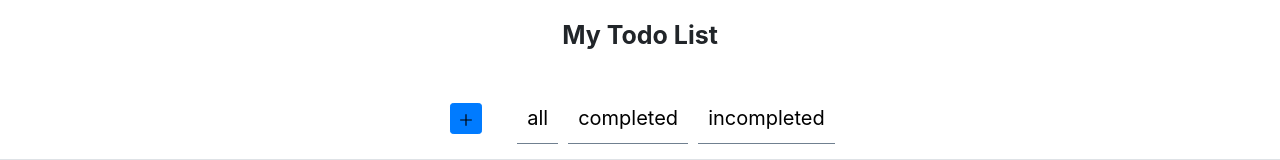
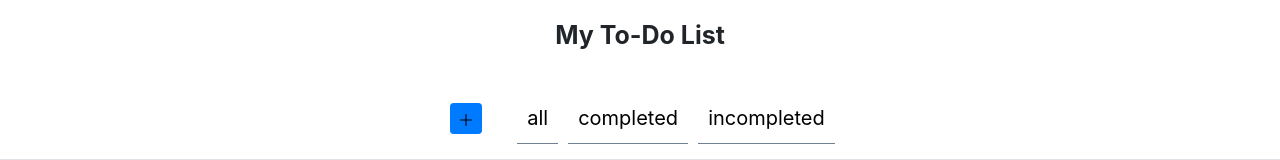
Before and after one commit to dilarakirn/todo-list, a React (Create React App) app in the folder client/: page / in a window 1280 px wide. Shown: the top 160 px of the page. Built offline with nearby package versions, Linux system fonts and the light colour scheme; no server answers.

Commit message:
Update text

```diff
--- a/client/src/components/Header/Header.js
+++ b/client/src/components/Header/Header.js
@@ -4,7 +4,7 @@ import './Header.css';
 const Header = (props) => {
   return(
     <div className="Header">
-      <h2>My Todo List</h2>
+      <h2>My To-Do List</h2>
     </div>
   );
 }
```
